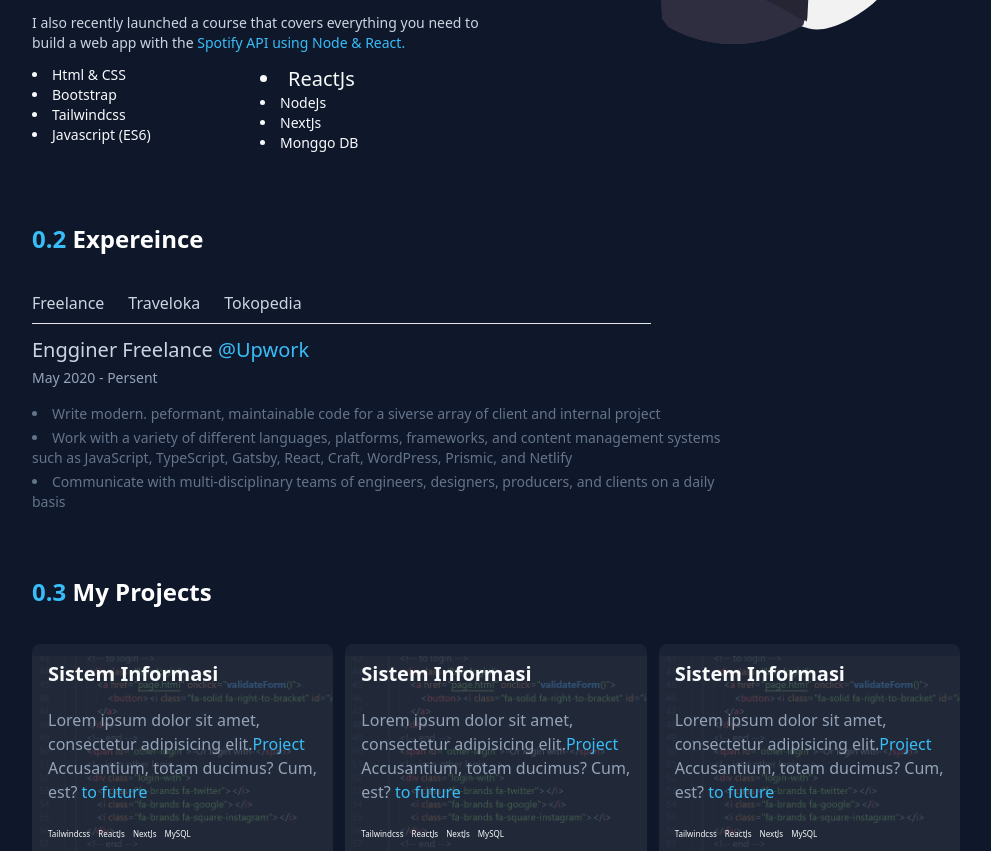
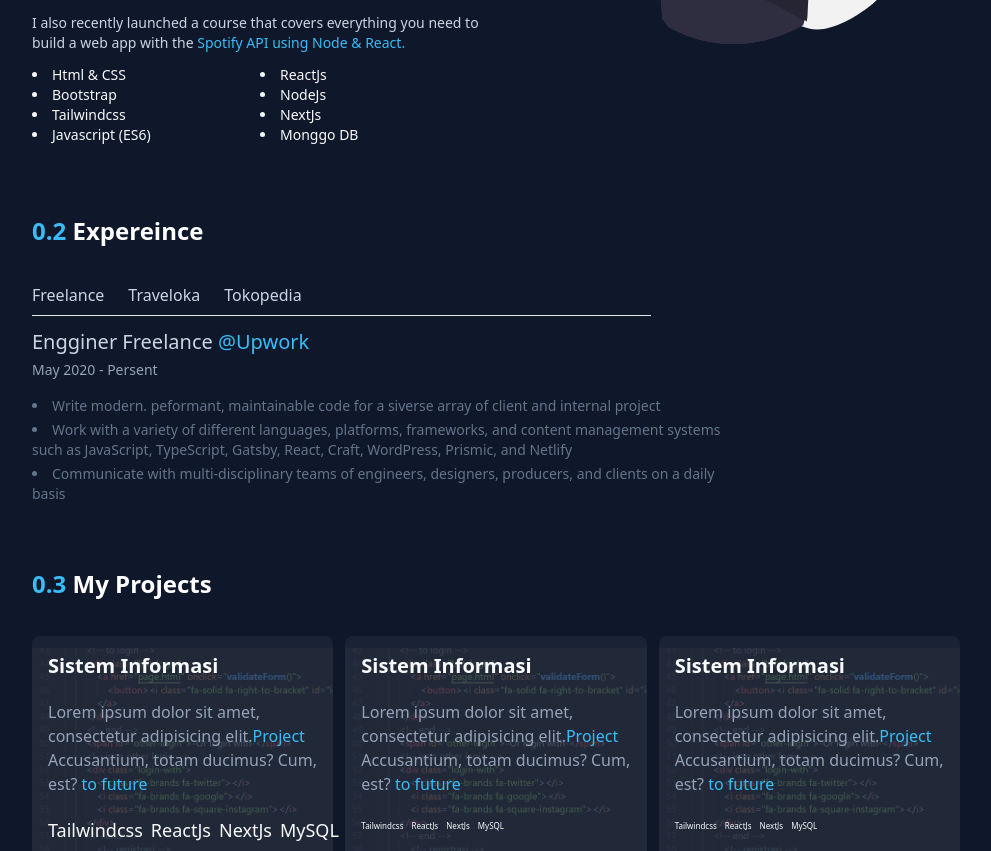
Before and after one commit to Hasanudiin/Hasanudiin.github.io, a website: page index.html in a window 1280 px wide. Shown: the part 855-1706 px from the top of the page, without its empty margins (144-1135 px from the left). Drawn offline with Linux system fonts and the light colour scheme.

```diff
--- a/index.html
+++ b/index.html
@@ -115,7 +115,7 @@
                     </div>
                     <div class="w-1/2">
                         <ul class="list-disc list-inside text-slate-50 text-lg">
-                            <li class="hover:text-sky-400 text-sm md:text-xl">ReactJs</li>
+                            <li class="hover:text-sky-400 text-sm">ReactJs</li>
                             <li class="hover:text-sky-400 text-sm">NodeJs</li>
                             <li class="hover:text-sky-400 text-sm">NextJs</li>
                             <li class="hover:text-sky-400 text-sm">Monggo DB</li>
@@ -236,10 +236,10 @@
                         elit.<span class="text-sky-400">Project</span> Accusantium, totam ducimus?
                         Cum, est? <span class="text-sky-400">to future</span></p>
                     <div class="flex justify-start space-x-2">
-                        <span class="text-sm text-slate-50 sm:text-[8px]">Tailwindcss</span>
-                        <span class="text-sm text-slate-50 sm:text-[8px]">ReactJs</span>
-                        <span class="text-sm text-slate-50 sm:text-[8px]">NextJs</span>
-                        <span class="text-sm text-slate-50 sm:text-[8px]">MySQL</span>
+                        <span class="text-sm text-slate-50 sm:text-[8px] md:text-lg">Tailwindcss</span>
+                        <span class="text-sm text-slate-50 sm:text-[8px] md:text-lg">ReactJs</span>
+                        <span class="text-sm text-slate-50 sm:text-[8px] md:text-lg">NextJs</span>
+                        <span class="text-sm text-slate-50 sm:text-[8px] md:text-lg">MySQL</span>
                     </div>
                     <div class="flex mt-2 justify-start items-end space-x-4">
                         <a href="" class="text-slate-400 hover:text-sky-400 z-10"><i
```
